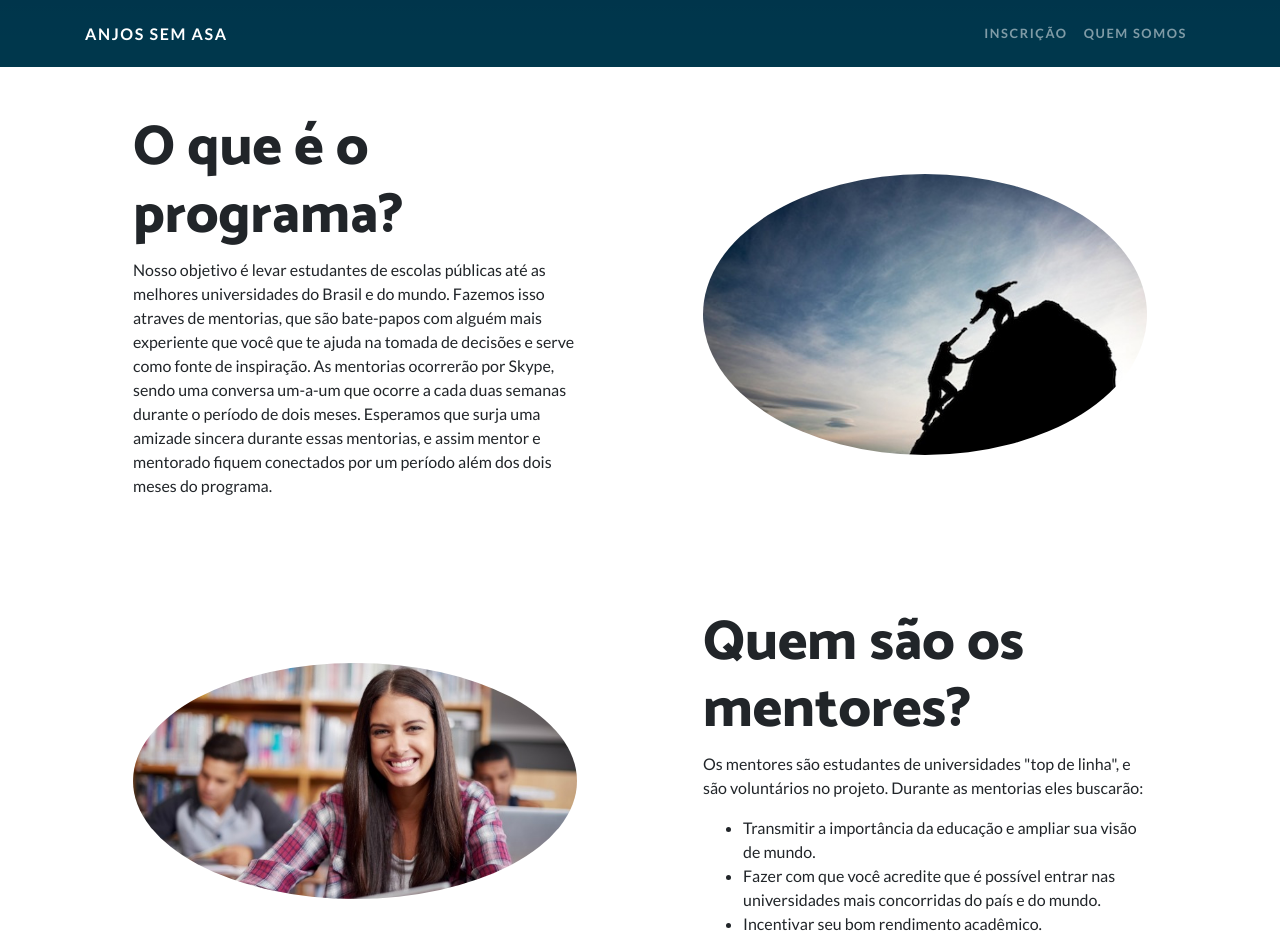
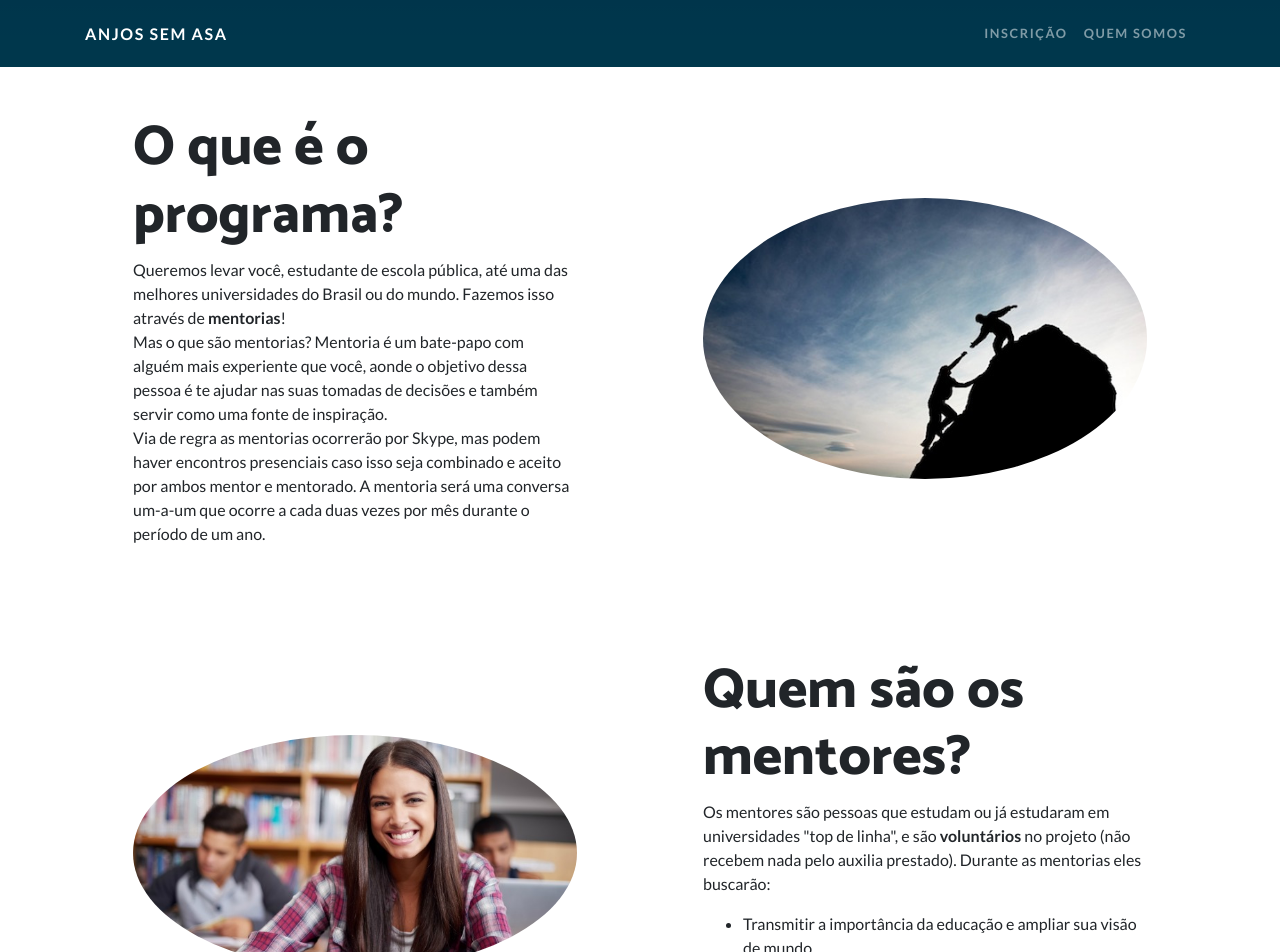
Before and after one commit to lorenzocesconetto/anjos-sem-asa, a Jekyll site: the page built from index.html, in a window 1280 px wide and 1400 px high, scrolled down 696 px. Shown: the top 952 px of the window. Built offline with Jekyll 4.4.1, drawn with Linux system fonts in a browser that asks for light colours; nearby versions of some CDN libraries; some of the changed text lies outside the part shown.

Commit message:
text update

```diff
--- a/index.html
+++ b/index.html
@@ -2,7 +2,6 @@
 layout: default
 permalink: /
 ---
-
 <header class="masthead text-center text-white" id="principal">
   <div class="masthead-content">
     <div class="container">
@@ -24,7 +23,12 @@
       <div class="col-lg-6 order-lg-1">
         <div class="p-5">
           <h2 class="display-4">O que é o programa?</h2>
-          <p>Nosso objetivo é levar estudantes de escolas públicas até as melhores universidades do Brasil e do mundo. Fazemos isso atraves de mentorias, que são bate-papos com alguém mais experiente que você que te ajuda na tomada de decisões e serve como fonte de inspiração. As mentorias ocorrerão por Skype, sendo uma conversa um-a-um que ocorre a cada duas semanas durante o período de dois meses. Esperamos que surja uma amizade sincera durante essas mentorias, e assim mentor e mentorado fiquem conectados por um período além dos dois meses do programa.</p>
+          <p>Queremos levar você, estudante de escola pública, até  uma das melhores universidades do Brasil ou do mundo. Fazemos isso através de <strong>mentorias</strong>!
+          <br>
+          Mas o que são mentorias? Mentoria é um bate-papo com alguém mais experiente que você, aonde o objetivo dessa pessoa é te ajudar nas suas tomadas de decisões e também servir como uma fonte de inspiração.
+          <br>
+          Via de regra as mentorias ocorrerão por Skype, mas podem haver encontros presenciais caso isso seja combinado e aceito por ambos mentor e mentorado. A mentoria será uma conversa um-a-um que ocorre a cada duas vezes por mês durante o período de um ano.
+        </p>
         </div>
       </div>
     </div>
@@ -42,7 +46,8 @@
       <div class="col-lg-6">
         <div class="p-5">
           <h2 class="display-4">Quem são os mentores?</h2>
-          <p>Os mentores são estudantes de universidades "top de linha", e são voluntários no projeto. Durante as mentorias eles buscarão:
+          <p>
+            Os mentores são pessoas que estudam ou já estudaram em universidades "top de linha", e são <strong>voluntários</strong> no projeto (não recebem nada pelo auxilia prestado). Durante as mentorias eles buscarão:
             <ul>
               <li>Transmitir a importância da educação e ampliar sua visão de mundo.</li>
               <li>Fazer com que você acredite que é possível entrar nas universidades mais concorridas do país e do mundo.</li>
@@ -66,13 +71,15 @@
       <div class="col-lg-6 order-lg-1">
         <div class="p-5">
           <h2 class="display-4">Processo Seletivo</h2>
-          <p>Buscamos alunos que estejam devidamente matrículados em uma escola pública e estejam entre a 8 série (9 ano) e o terceiro ano do Ensino Médio. Além disso, esperamos que o nosso mentorado possua:
+          <p>
+            Como não temos condições de mentorar a todos os inscritos nesse momento, vamos selecionar alguns estudantes que estejam de acordo com as características aqui descritas. Buscamos alunos que estejam devidamente matrículados em uma escola pública e estejam na 8 série (9 ano) do Ensino Fundamental. Além disso, esperamos que ele possua:
             <ul>
+              <li>Vontade de entrar em uma universidade.</li>
               <li>Habilidade de pensar por si mesmo, e não dependa de opiniões pré-concebidas.</li>
               <li>Muita vontade de “fazer acontecer”.</li>
               <li>É recomendado um bom desempenho acadêmico, porém não obrigatório.</li>
             </ul>
-            Como não temos condições de mentorar a todos os inscritos nesse momento, vamos selecionar alguns estudantes que estejam de acordo com as características acima. O processo vai consistir nas seguintes etapas:
+            O processo vai consistir nas seguintes etapas:
             <ol>
               <li>Formulário online e envio do histórico escolar.</li>
               <li>Primeira entrevista online por Skype.</li>
```
